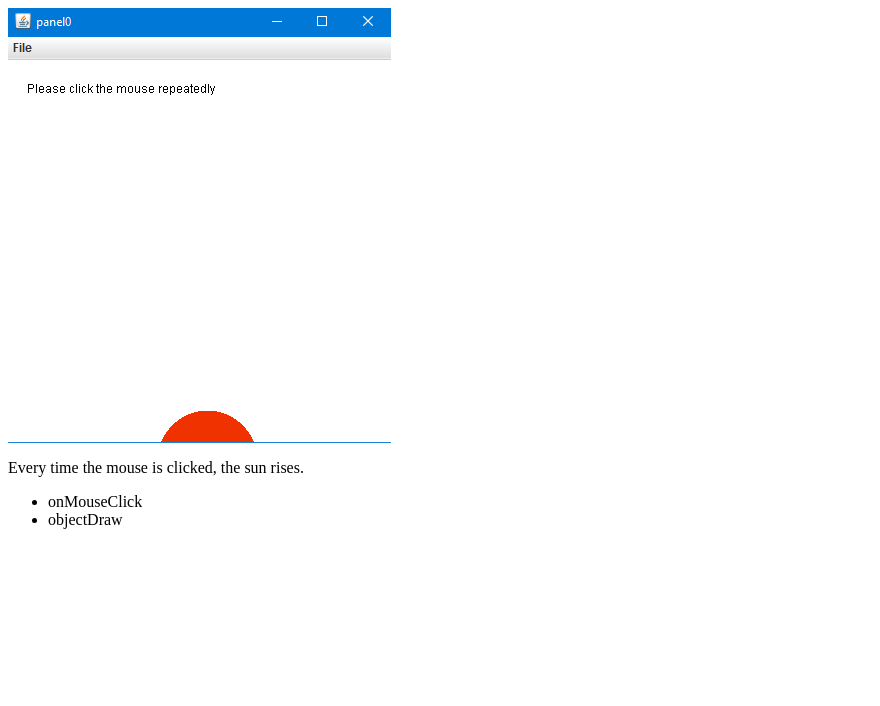
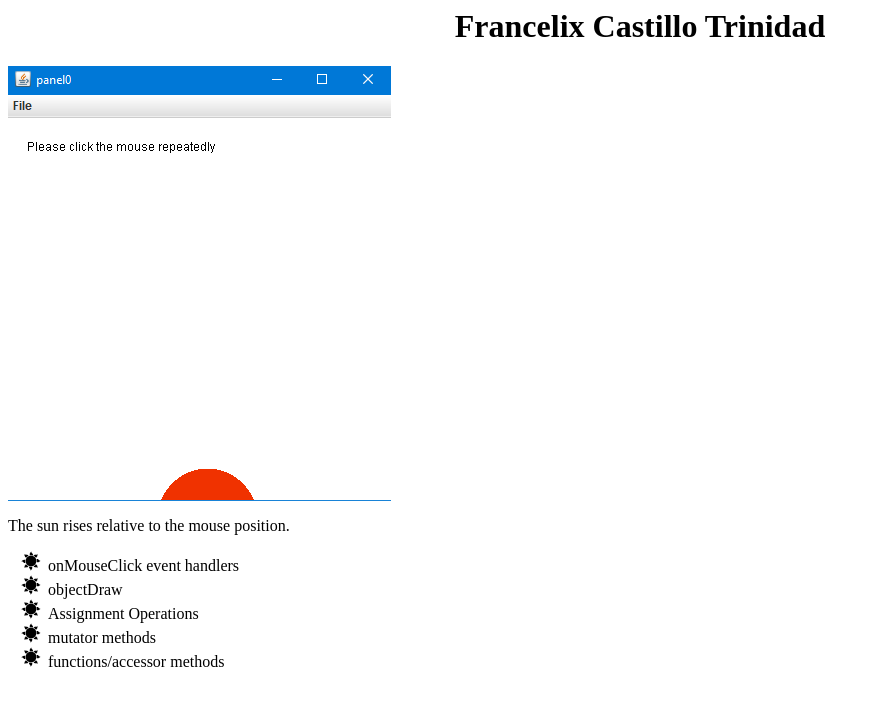
Before and after one commit to Francelix/Portfolio, a plain HTML site: page docs/index.html in a window 1280 px wide. Shown: the whole page, without its empty margins (0-880 px from the left). Drawn offline with Linux system fonts and the light colour scheme.

Commit message:
added more keywords

```diff
--- a/docs/index.html
+++ b/docs/index.html
@@ -1,12 +1,22 @@
-<html>
+<html lang='en'>
 <head>
     <title>Rising Sun</title>
+    <link rel="stylesheet" href="styles.css">
 </head>
 <body>
+  <h1>Francelix Castillo Trinidad</h1>
     <img src="images/RisingSun.png" alt="shows rising sun workin on BlueJ">
-    <p>Every time the mouse is clicked, the sun rises.</p>
+    <p>The sun rises relative to the mouse position.</p>
+    <!-- keywords about the project-->
+
+
     <ul>
-      <li>onMouseClick</li>
+      <li>onMouseClick event handlers</li>
       <li>objectDraw</li>
+      <li>Assignment Operations</li>
+      <li>mutator methods</li>
+      <li>functions/accessor methods</li>
+    </ul>
+
 </body>
 </html>
```
